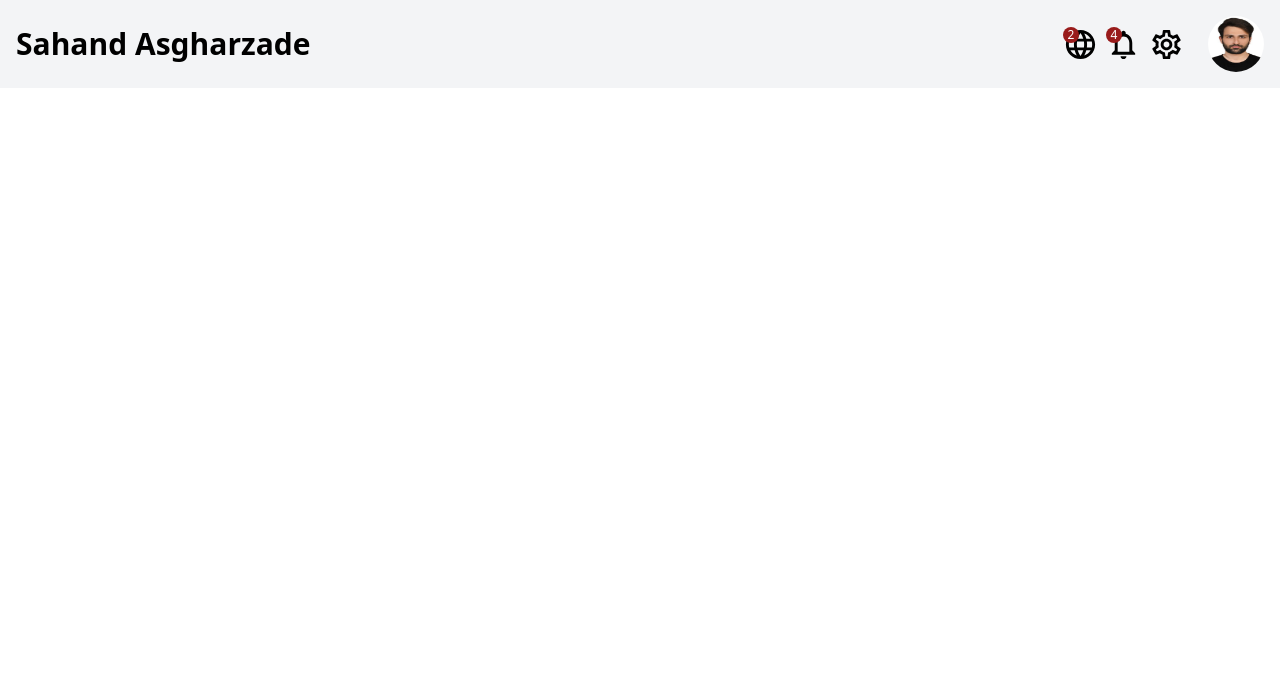
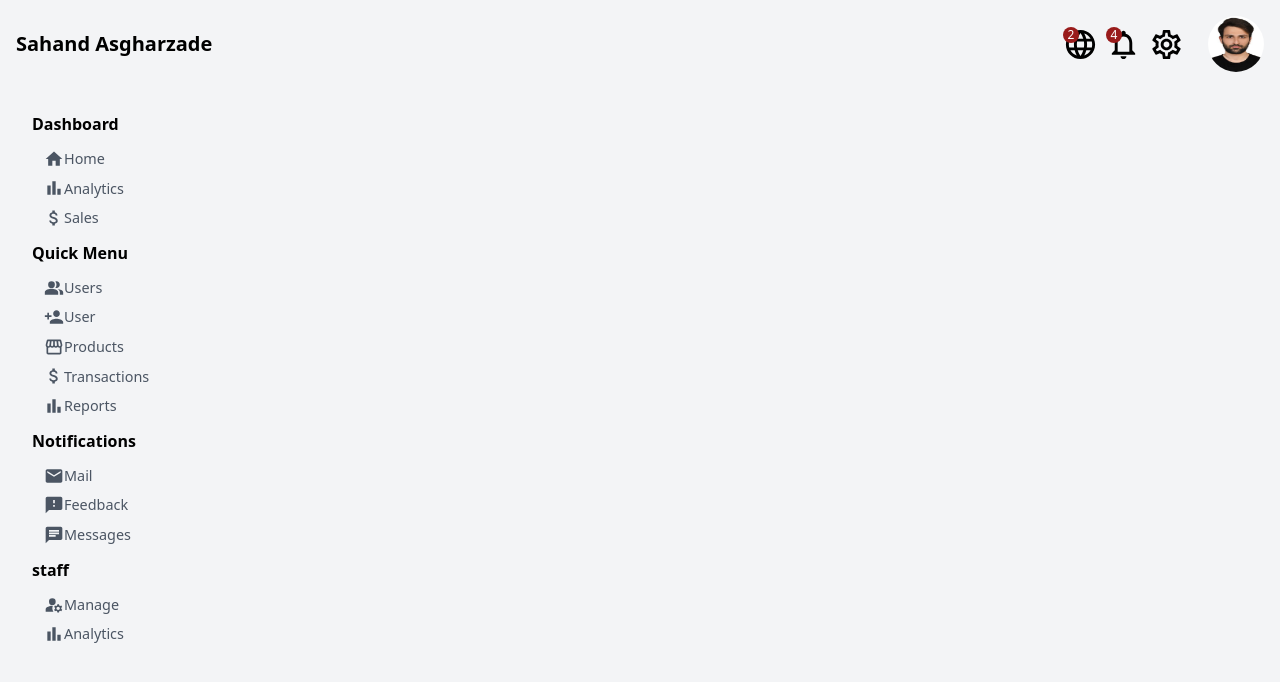
Before and after one commit to sahandasg/CMS, a React (Create React App) app: page / in a window 1280 px wide. Shown: the top 682 px of the page. Built offline with nearby package versions, Linux system fonts and the light colour scheme.

Commit message:
develop Sidebar.jsx and SidebarItem.jsx

```diff
--- a/src/App.js
+++ b/src/App.js
@@ -1,6 +1,6 @@
 import {useRoutes} from "react-router-dom";
 import routes from "./routes";
-import Sidebar from "./components/Sidebar";
+import Sidebar from "./components/sidebar/Sidebar";
 import Header from "./components/Header";
 
 function App() {
--- a/src/components/Header.jsx
+++ b/src/components/Header.jsx
@@ -5,9 +5,9 @@ import SettingsOutlinedIcon from '@mui/icons-material/SettingsOutlined';
 
 function Header(props) {
     return (
-        <div className="container flex items-center justify-between p-4 bg-gray-100 fixed z-999">
+        <div className="w-full flex items-center justify-between p-4 bg-gray-100 fixed z-999">
             <section>
-                <p className="text-3xl font-semibold">Sahand Asgharzade</p>
+                <p className="font-semibold 2xl:text-3xl sm:text-xl text-[1rem]">Sahand Asgharzade</p>
             </section>
             <section className="flex justify-between items-center gap-2">
                 <div className="relative">
--- a/src/components/Sidebar.jsx
+++ /dev/null
@@ -1,9 +0,0 @@
-import React from 'react';
-
-function Sidebar(props) {
-    return (
-        <div>sidebar</div>
-    );
-}
-
-export default Sidebar;
--- /dev/null
+++ b/src/components/sidebar/Sidebar.jsx
@@ -0,0 +1,71 @@
+import React from 'react';
+import SidebarItem from "./SidebarItem";
+
+//Icons
+import HomeIcon from '@mui/icons-material/Home';
+import BarChartIcon from '@mui/icons-material/BarChart';
+import AttachMoneyIcon from '@mui/icons-material/AttachMoney';
+import PeopleAltIcon from '@mui/icons-material/PeopleAlt';
+import PersonAddIcon from '@mui/icons-material/PersonAdd';
+import StorefrontIcon from '@mui/icons-material/Storefront';
+import EmailIcon from '@mui/icons-material/Email';
+import FeedbackIcon from '@mui/icons-material/Feedback';
+import ChatIcon from '@mui/icons-material/Chat';
+import ManageAccountsIcon from '@mui/icons-material/ManageAccounts';
+
+function Sidebar(props) {
+    const dashboardItems = [
+        {text:"Home", icon:<HomeIcon fontSize="small"/> },
+        {text:"Analytics", icon:<BarChartIcon fontSize="small"/> },
+        {text:"Sales", icon:<AttachMoneyIcon fontSize="small"/> },
+    ]
+    const quickItems = [
+        {text:"Users", icon:<PeopleAltIcon fontSize="small"/> },
+        {text:"User", icon:<PersonAddIcon fontSize="small"/> },
+        {text:"Products", icon:<StorefrontIcon fontSize="small"/> },
+        {text:"Transactions", icon:<AttachMoneyIcon fontSize="small"/> },
+        {text:"Reports", icon:<BarChartIcon fontSize="small"/> },
+    ]
+    const notificationItems = [
+        {text:"Mail", icon:<EmailIcon fontSize="small"/> },
+        {text:"Feedback", icon:<FeedbackIcon fontSize="small"/> },
+        {text:"Messages", icon:<ChatIcon fontSize="small"/> },
+    ]
+    const staffItems = [
+        {text:"Manage", icon:<ManageAccountsIcon fontSize="small"/> },
+        {text:"Analytics", icon:<BarChartIcon fontSize="small"/> },
+
+    ]
+    return (
+        <div className="fixed top-[calc(100vh-(100vh-80px))] w-full h-full bg-gray-100 p-6 pl-8">
+            <ul>
+                <p className="mt-2 mb-2 font-semibold">Dashboard</p>
+                {
+                    dashboardItems.map(item=>(
+                        <SidebarItem {...item}/>
+                    ))
+                }
+                <p className="mt-2 mb-2 font-semibold">Quick Menu</p>
+                {
+                    quickItems.map(item=>(
+                        <SidebarItem {...item}/>
+                    ))
+                }
+                <p className="mt-2 mb-2 font-semibold">Notifications</p>
+               {
+                    notificationItems.map(item=>(
+                        <SidebarItem {...item}/>
+                    ))
+                }
+                <p className="mt-2 mb-2 font-semibold">staff</p>
+                {
+                    staffItems.map(item=>(
+                        <SidebarItem {...item}/>
+                    ))
+                }
+            </ul>
+        </div>
+    );
+}
+
+export default Sidebar;
--- /dev/null
+++ b/src/components/sidebar/SidebarItem.jsx
@@ -0,0 +1,13 @@
+import React from 'react';
+
+function SidebarItem(props) {
+    return (
+        <li
+            className="ml-2 p-1 text-[.9rem] flex items-center text-gray-600 hover:bg-cyan-100 rounded hover:cursor-pointer">
+            {props.icon}
+            {props.text}
+        </li>
+    );
+}
+
+export default SidebarItem;
```
